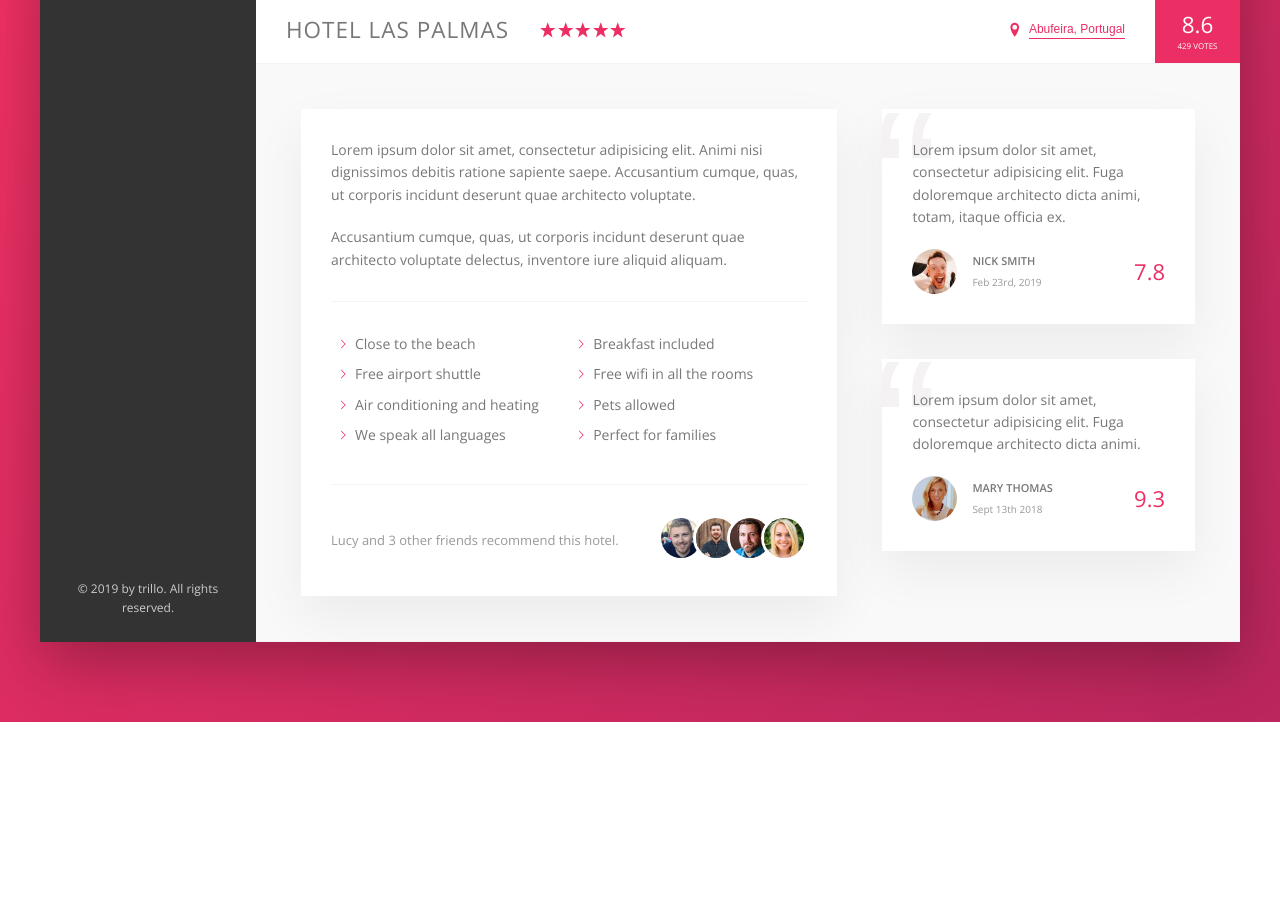
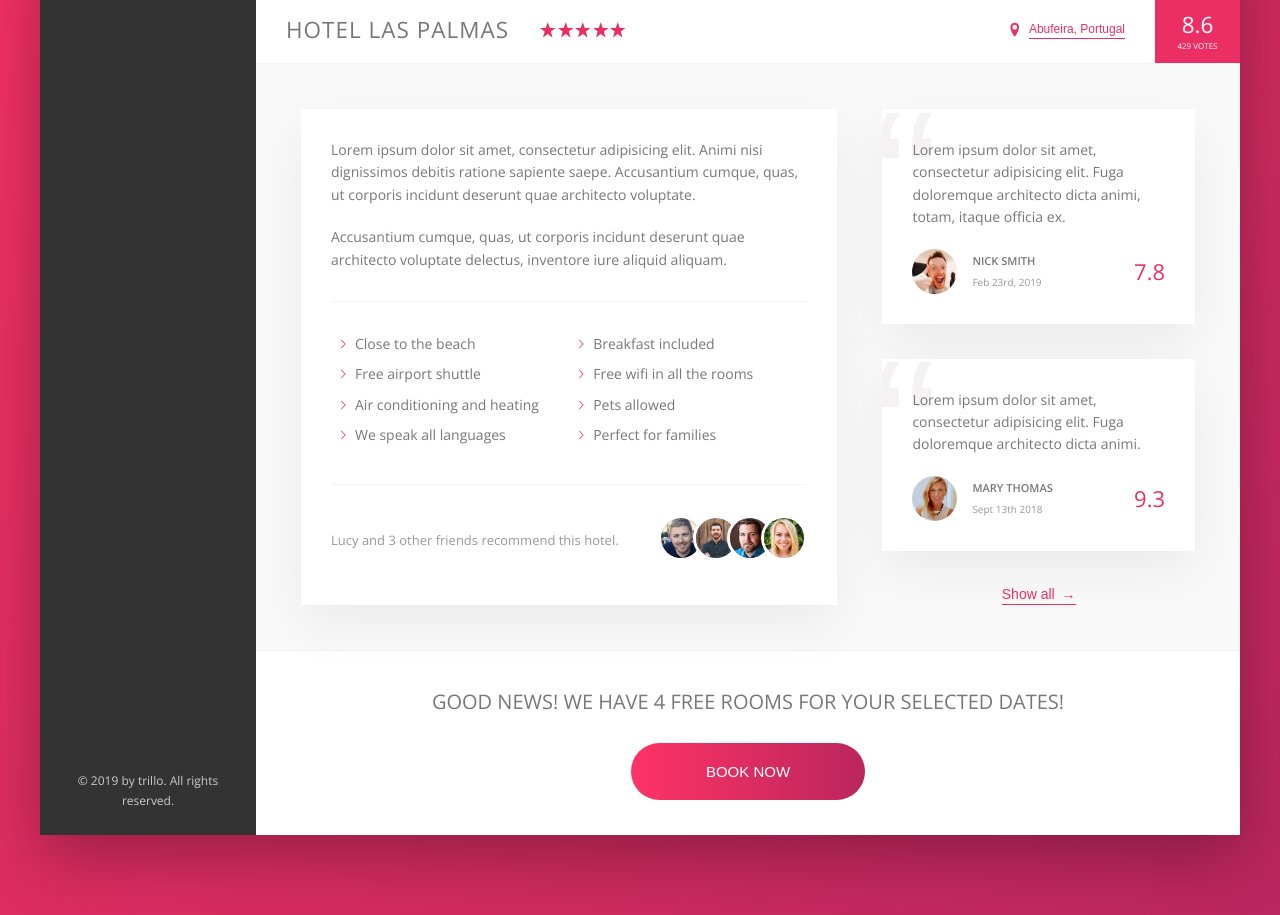
Before and after one commit to JodePalmer/trillo-app, a website: page index.html in a window 1280 px wide. Shown: the part 538-1453 px from the top of the page. Before the commit the page ends 1260 px from the top, so only its background shows below. Drawn offline with nearby package versions, Linux system fonts and the light colour scheme.

Commit message:
Add and style call to action section

```diff
--- a/index.html
+++ b/index.html
@@ -187,7 +187,17 @@
                                     <div class="review__rating">9.3</div>
                                 </figcaption>
                             </figure>
+                            <button class="btn-inline">Show all <span>&rarr;</span></button>
                         </div>
+                    </div>
+                    <div class="cta">
+                        <h2 class="cta__book-now">
+                            Good news! We have 4 free rooms for your selected dates!
+                        </h2>
+                        <button class="btn">
+                            <span class="btn__visible">Book now</span>
+                            <span class="btn__invisible">Only 4 rooms left!</span>
+                        </button>
                     </div>
                 </main>
             </div>
--- a/sass/_components.scss
+++ b/sass/_components.scss
@@ -300,9 +300,20 @@
     cursor: pointer;
     transition: all .2s;
 
+    & span {
+        margin-left: 3px;
+        transition: margin-left .2s;
+    }
+
     &:hover {
         color: var(--color-grey-dark-1);
+
+        span {
+            margin-left: 8px;
+        }
     }
+
+
 
     &:focus {
         outline: none;
@@ -479,3 +490,69 @@
     }
 
 }
+
+
+////////////////////////////////////////
+// CALL TO ACTION
+
+.cta {
+    padding: 3.5rem 0;
+    text-align: center;
+
+    &__book-now {
+        font-size: 2rem;
+        font-weight: 300;
+        text-transform: uppercase;
+        margin-bottom: 2.5rem;
+    }
+}
+
+.btn {
+    font-size: 1.5rem;
+    border: none;
+    font-weight: 300;
+    text-transform: uppercase;
+    border-radius: 100px;
+    background-image: linear-gradient(to right, var(--color-primary-light), var(--color-primary-dark));
+    color: #fff;
+    position: relative;
+    overflow: hidden;
+    cursor: pointer;
+
+    &__visible {
+        display: inline-block;
+        padding: 2rem 7.5rem;
+        height: 100%;
+        width: 100%;
+        transition: all .2s;
+    }
+
+    &__invisible {
+        display: inline-block;
+        position: absolute;
+        left: 0;
+        top: -100%;
+        padding: 2rem 0;
+        height: 100%;
+        width: 100%;
+        transition: all .2s;
+    }
+
+    &:hover {
+        background-image: linear-gradient(to left, var(--color-primary-light), var(--color-primary-dark));
+    }
+
+    &:hover &__visible {
+        transform: translateY(100%);
+    }
+
+    &:hover &__invisible {
+        top: 0;
+    }
+
+    &:focus {
+        outline: none;
+        animation: pulsate 1s infinite;
+    }
+
+}
--- a/sass/_layout.scss
+++ b/sass/_layout.scss
@@ -57,4 +57,8 @@
 
 .user-reviews {
     flex: 1;
+
+    display: flex;
+    flex-direction: column;
+    align-items: center;
 }
```
Also changed, not shown: css/style.css.
